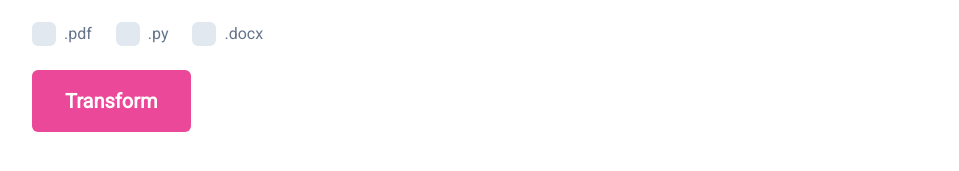
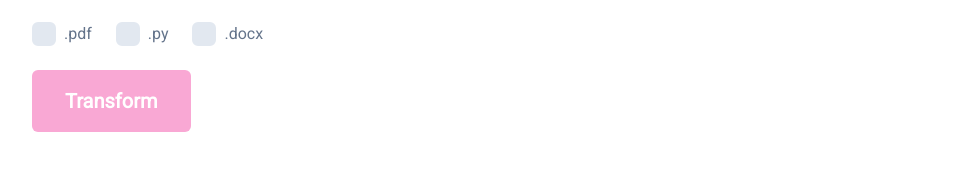
Before and after one commit to SyntaxBox/tipynb, a React (Vite) app in the folder client/: page / in a window 1280 px wide. Shown: the part 375-546 px from the top of the page, without its empty margins (160-1119 px from the left). Built offline with nearby package versions, Linux system fonts and the light colour scheme.

Commit message:
add disabled colors

```diff
--- a/client/src/ui/buttons/textButton.tsx
+++ b/client/src/ui/buttons/textButton.tsx
@@ -8,7 +8,7 @@ type props = {
 export function TextButton({ children, className, ...rest }: props) {
   return (
     <button
-      className={`py-4 px-8 inline-flex justify-center items-center gap-2 rounded-md bg-pink-500 border border-transparent font-semibold text-white text-xl  hover:bg-pink-600 focus:outline-none focus:ring-2 ring-offset-white focus:ring-pink-500 focus:ring-offset-2 transition-all dark:focus:ring-offset-gray-800 ${className}`}
+      className={`py-4 px-8 inline-flex justify-center items-center gap-2 rounded-md bg-pink-500 border border-transparent font-semibold text-white text-xl  hover:bg-pink-600 focus:outline-none focus:ring-2 ring-offset-white focus:ring-pink-500 focus:ring-offset-2 transition-all dark:focus:ring-offset-gray-800 disabled:bg-pink-300 disabled:dark:bg-pink-800 ${className}`}
       {...rest}
     >
       {children}
```
